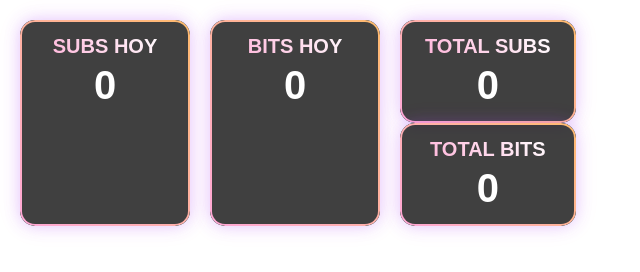
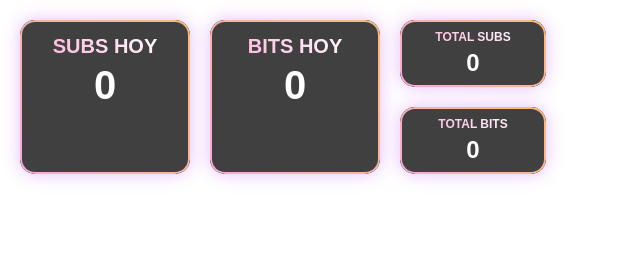
Before and after one commit to ebastos-14/contador-reto, a website with bundled scripts: page index.html in a window 1280 px wide. Shown: the whole page, without its empty margins (0-640 px from the left). Built offline with nearby package versions, Linux system fonts and the light colour scheme; no server answers.

Commit message:
Update style.css

```diff
--- a/css/style.css
+++ b/css/style.css
@@ -116,3 +116,40 @@ body {
     -webkit-background-clip: text;
     -webkit-text-fill-color: transparent;
 }
+
+
+
+/* =========================
+   TOTALS COLUMN
+========================= */
+
+.totals-column {
+    display: flex;
+    flex-direction: column;
+    gap: 20px;
+}
+
+/* =========================
+   TOTAL CARD
+========================= */
+
+.total-card {
+    min-width: 110px;
+    padding: 10px 18px;
+}
+
+/* =========================
+   TOTAL LABEL
+========================= */
+
+.total-label {
+    font-size: 12px;
+}
+
+/* =========================
+   TOTAL VALUE
+========================= */
+
+.total-value {
+    font-size: 24px;
+}
```
